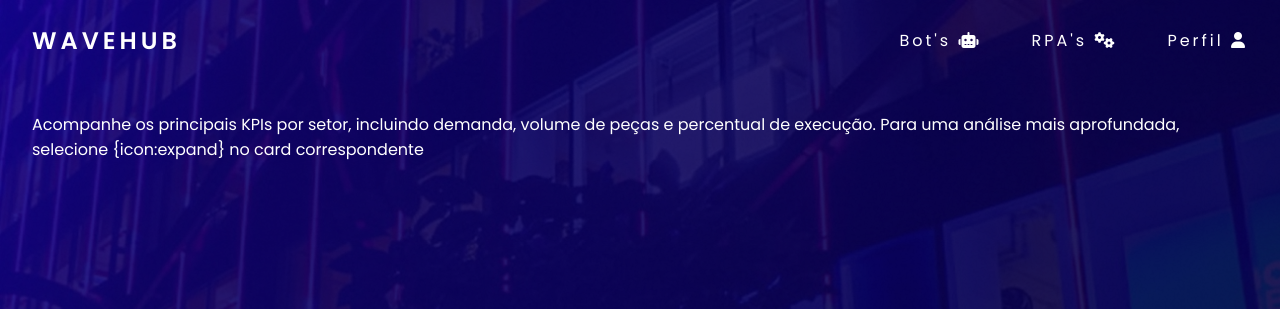
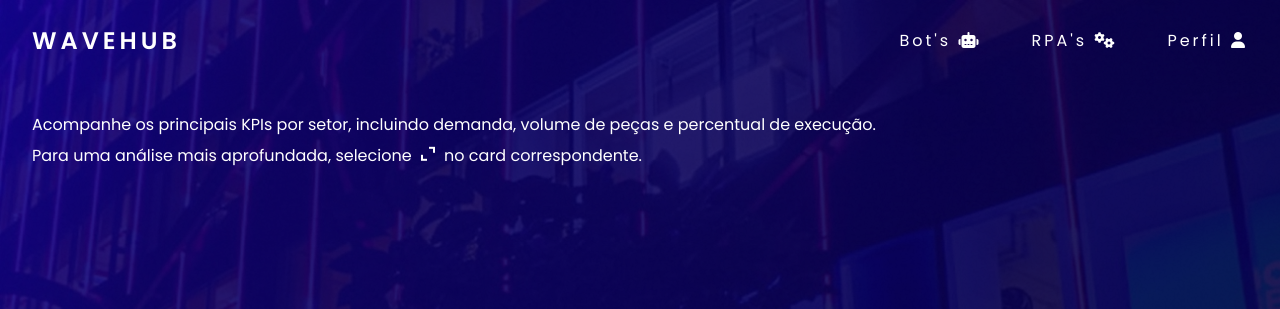
Before and after one commit to Vinicius-Giovanni/RPA-Web-Service, a FastAPI app: template frontend/templates/landpage.html in a window 1280 px wide. Shown: the top 309 px of the page. Run offline with FastAPI, Linux system fonts and the light colour scheme; the template is opened without the code that fills it, so the values that code supplies are empty; parts of the project's set-up code (start-up, migrations or seed data) failed here and were passed over.

Commit message:
style: Estilização de landpage

```diff
--- a/frontend/static/css/landpage.css
+++ b/frontend/static/css/landpage.css
@@ -8,6 +8,10 @@
     color: #fff;
     text-decoration: none;
 
+}
+
+.descricao img {
+    transform: translateY(20%);
 }
 
 a:hover {
--- a/frontend/templates/landpage.html
+++ b/frontend/templates/landpage.html
@@ -6,6 +6,7 @@
     <title>WaveHub</title>
     <link rel="stylesheet" href="/static/css/landpage.css">
     <link rel="stylesheet" href="https://cdnjs.cloudflare.com/ajax/libs/font-awesome/6.5.2/css/all.min.css">
+    <link rel="stylesheet" href="https://fonts.googleapis.com/css2?family=Material+Symbols+Outlined:opsz,wght,FILL,GRAD@20..48,100..700,0..1,-50..200&icon_names=expand_content" />
 </head>
 <body>
 
@@ -25,10 +26,10 @@
         </nav>
     </header>
     <main>
-        <div>
+        <div class="descricao">
             <p>
-                Acompanhe os principais KPIs por setor, incluindo demanda, volume de peças e percentual de execução.
-                Para uma análise mais aprofundada, selecione {icon:expand} no card correspondente
+                Acompanhe os principais KPIs por setor, incluindo demanda, volume de peças e percentual de execução.<br>
+                Para uma análise mais aprofundada, selecione <img src="../static/img/expand_content_icon.png" alt="expand"> no card correspondente.
             </p>
         </div>
         <div class="carousel-wrapper">
```
